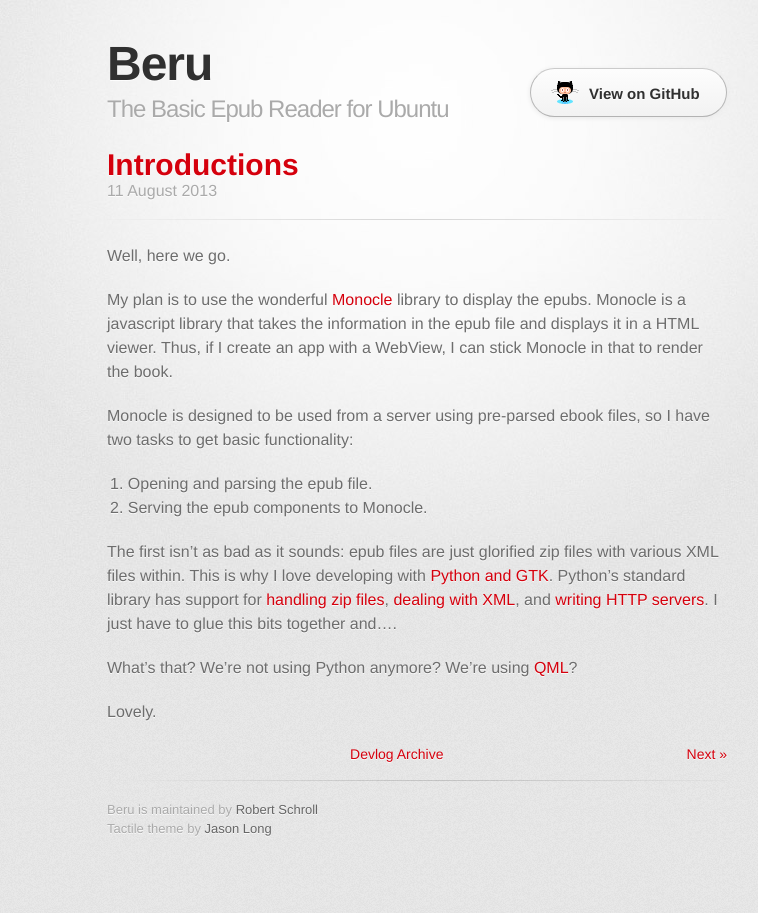
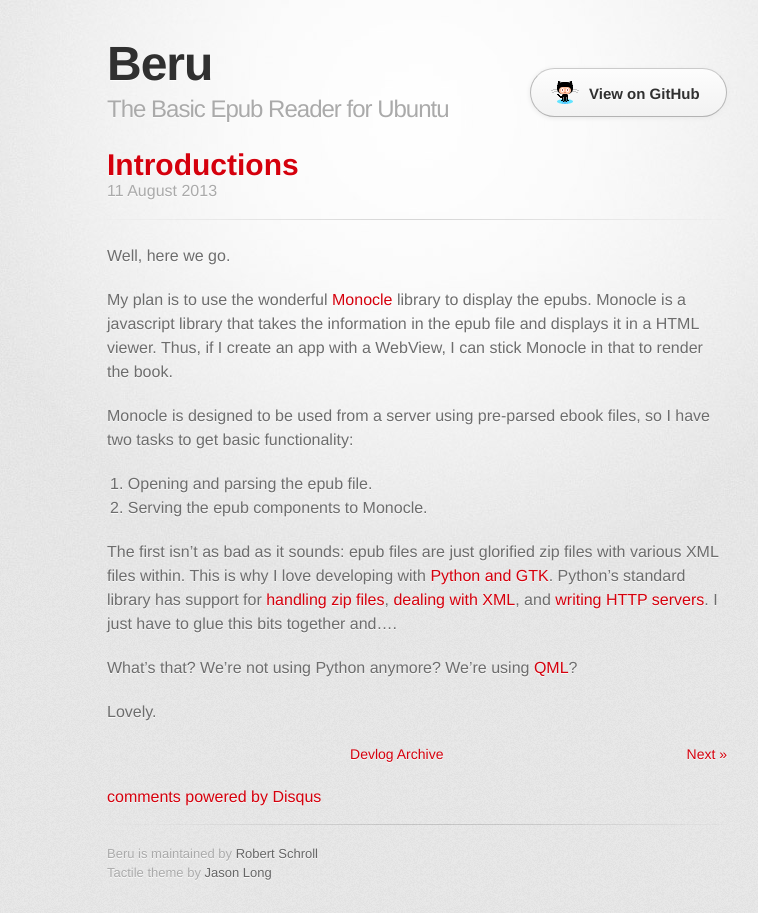
Before and after one commit to rschroll/beru, a Jekyll site: the page built from _posts/2013-08-11-introductions.md, in a window 1280 px wide. Shown: the whole page, without its empty margins (223-981 px from the left). Built offline with Jekyll 4.4.1, drawn with Linux system fonts in a browser that asks for light colours; some web fonts are replaced; comment, search, counter and statistics services are not loaded.

Commit message:
Add Disqus comments

```diff
--- a/_layouts/post.html
+++ b/_layouts/post.html
@@ -19,3 +19,22 @@
     <a href="{{ site.baseurl }}{{ page.next.url }}" class="next">Next »</a>
     {% endif %}
 </nav>
+
+<section id="disqus">
+    <div id="disqus_thread"></div>
+    <script type="text/javascript">
+        /* * * CONFIGURATION VARIABLES: EDIT BEFORE PASTING INTO YOUR WEBPAGE * * */
+        var disqus_shortname = 'berudevlog';
+        var disqus_identifier = '{{ page.url }}';
+        var disqus_url = 'http://rschroll.github.io/beru{{ site.baseurl }}{{ page.url }}';
+
+        /* * * DON'T EDIT BELOW THIS LINE * * */
+        (function() {
+            var dsq = document.createElement('script'); dsq.type = 'text/javascript'; dsq.async = true;
+            dsq.src = '//' + disqus_shortname + '.disqus.com/embed.js';
+            (document.getElementsByTagName('head')[0] || document.getElementsByTagName('body')[0]).appendChild(dsq);
+        })();
+    </script>
+    <noscript>Please enable JavaScript to view the <a href="http://disqus.com/?ref_noscript">comments powered by Disqus.</a></noscript>
+    <a href="http://disqus.com" class="dsq-brlink">comments powered by <span class="logo-disqus">Disqus</span></a>
+</section>
--- a/stylesheets/stylesheet.css
+++ b/stylesheets/stylesheet.css
@@ -357,6 +357,10 @@
   float: right;
 }
 
+#disqus {
+  margin-top: 20px;
+}
+
 footer {
   background: transparent url('../images/hr.png') 0 0 no-repeat;
   margin-top: 15px;
```
